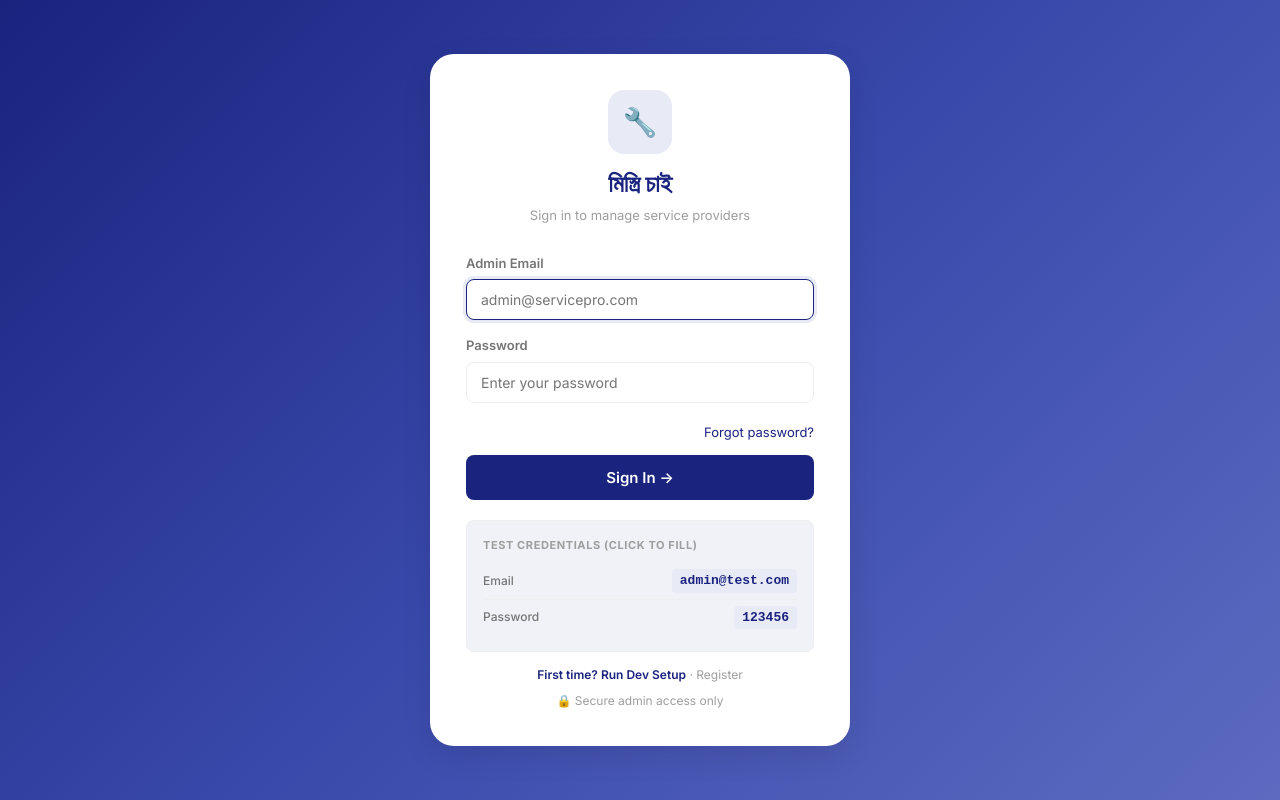
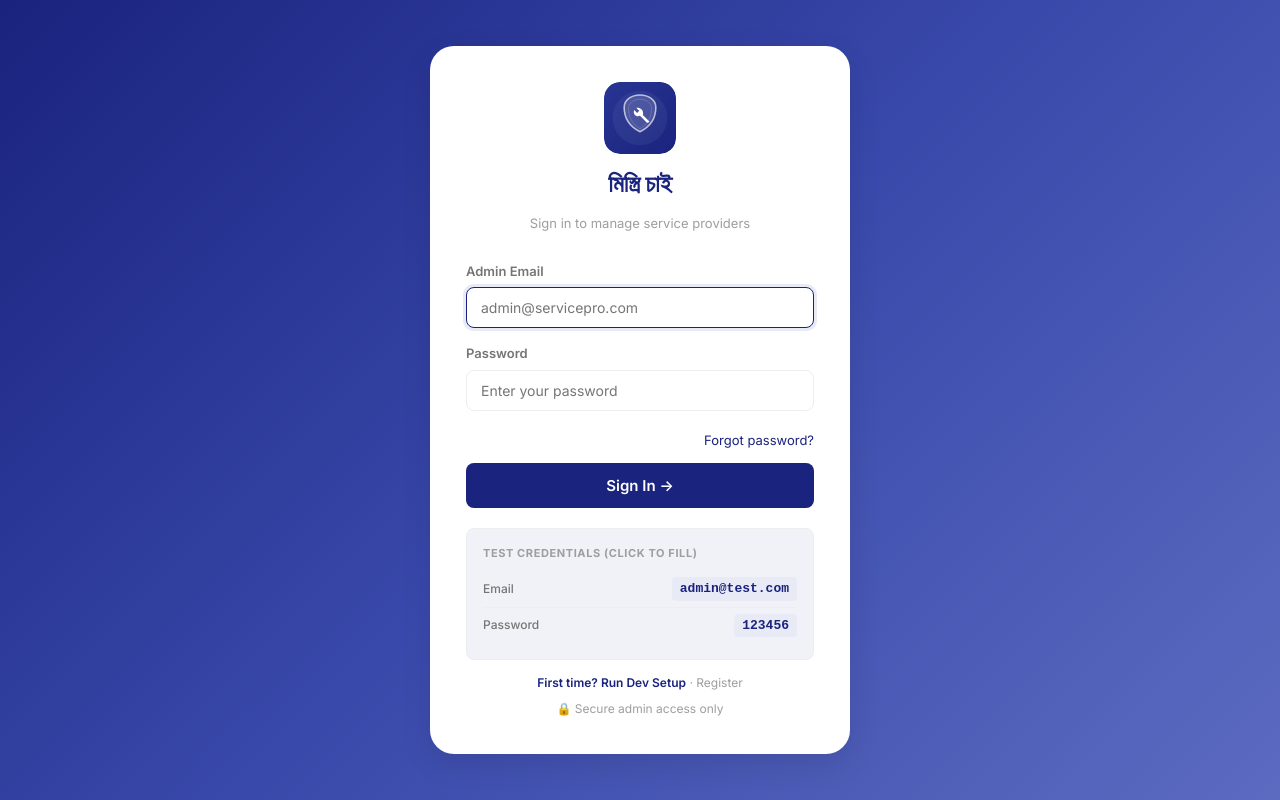
Before and after one commit to shapathbd1003-lab/admin-panel, a React (Vite) app: page /login in a window 1280 px wide. Built offline with nearby package versions, Linux system fonts and the light colour scheme; no server answers.

Commit message:
consistent app logo across all pages — shield+wrench matching Android icon

```diff
--- /dev/null
+++ b/src/components/AppLogo.jsx
@@ -0,0 +1,46 @@
+export default function AppLogo({ size = 72 }) {
+  return (
+    <svg
+      viewBox="0 0 100 100"
+      width={size}
+      height={size}
+      xmlns="http://www.w3.org/2000/svg"
+      style={{ flexShrink: 0, borderRadius: size * 0.22, display: 'block' }}
+    >
+      <defs>
+        <linearGradient id="logoBg" x1="0%" y1="0%" x2="100%" y2="100%">
+          <stop offset="0%" stopColor="#283593"/>
+          <stop offset="100%" stopColor="#1A237E"/>
+        </linearGradient>
+      </defs>
+
+      {/* Background */}
+      <rect width="100" height="100" rx="22" fill="url(#logoBg)"/>
+
+      {/* Subtle radial glow */}
+      <circle cx="50" cy="50" r="38" fill="rgba(255,255,255,0.05)"/>
+
+      {/* Shield outline */}
+      <path
+        d="M50,18 C62,18 72,25 72,35 C72,52 62,63 50,69 C38,63 28,52 28,35 C28,25 38,18 50,18 Z"
+        fill="rgba(255,255,255,0.15)"
+        stroke="rgba(255,255,255,0.65)"
+        strokeWidth="2.2"
+      />
+
+      {/* Inner shield ring */}
+      <path
+        d="M50,24 C59,24 66,29 66,37 C66,51 58,60 50,65 C42,60 34,51 34,37 C34,29 41,24 50,24 Z"
+        fill="none"
+        stroke="rgba(255,255,255,0.18)"
+        strokeWidth="1.2"
+      />
+
+      {/* White wrench */}
+      <path
+        d="M63,55 L54,46 C55,43 54,40 52,38 C50,36 47,35 45,36 L49,40 L46,43 L42,39 C41,41 41,44 43,46 C45,48 48,48 50,47 L59,56 C60,57 61,57 62,56 L63,55 C64,54 64,55 63,55 Z"
+        fill="white"
+      />
+    </svg>
+  )
+}
--- a/src/index.css
+++ b/src/index.css
@@ -378,17 +378,13 @@ img    { max-width: 100%; display: block; }
 .login-logo {
   text-align: center;
   margin-bottom: 28px;
+  display: flex;
+  flex-direction: column;
+  align-items: center;
+  gap: 12px;
 }
-.login-logo .logo-circle {
-  width: 64px; height: 64px;
-  background: var(--primary-container);
-  border-radius: 16px;
-  display: flex; align-items: center; justify-content: center;
-  font-size: 28px;
-  margin: 0 auto 12px;
-}
-.login-logo h1 { font-size: 24px; font-weight: 800; color: var(--primary); }
-.login-logo p  { font-size: 13px; color: var(--text-muted); margin-top: 4px; }
+.login-logo h1 { font-size: 24px; font-weight: 800; color: var(--primary); margin: 0; }
+.login-logo p  { font-size: 13px; color: var(--text-muted); margin: 0; }
 .form-group { margin-bottom: 16px; }
 .form-group label {
   display: block;
--- a/src/pages/ForgotPassword.jsx
+++ b/src/pages/ForgotPassword.jsx
@@ -2,6 +2,7 @@ import { useState } from 'react'
 import { sendPasswordResetEmail } from 'firebase/auth'
 import { Link } from 'react-router-dom'
 import { auth } from '../firebase/config'
+import AppLogo from '../components/AppLogo'
 
 export default function ForgotPassword() {
   const [email,   setEmail]   = useState('')
@@ -31,7 +32,7 @@ export default function ForgotPassword() {
       <div className="login-card">
 
         <div className="login-logo">
-          <div className="logo-circle">🔑</div>
+          <AppLogo size={72} />
           <h1>Reset Password</h1>
           <p>We'll send a reset link to your email</p>
         </div>
--- a/src/pages/Login.jsx
+++ b/src/pages/Login.jsx
@@ -2,6 +2,7 @@ import { useState } from 'react'
 import { signInWithEmailAndPassword } from 'firebase/auth'
 import { useNavigate, Link } from 'react-router-dom'
 import { auth } from '../firebase/config'
+import AppLogo from '../components/AppLogo'
 
 const ERROR_MESSAGES = {
   'auth/invalid-credential':       'Invalid email or password.',
@@ -47,7 +48,7 @@ export default function Login() {
       <div className="login-card">
 
         <div className="login-logo">
-          <div className="logo-circle">🔧</div>
+          <AppLogo size={72} />
           <h1>মিস্ত্রি চাই</h1>
           <p>Sign in to manage service providers</p>
         </div>
--- a/src/pages/Register.jsx
+++ b/src/pages/Register.jsx
@@ -3,6 +3,7 @@ import { createUserWithEmailAndPassword, updateProfile } from 'firebase/auth'
 import { doc, getDoc, updateDoc } from 'firebase/firestore'
 import { useNavigate, useSearchParams, Link } from 'react-router-dom'
 import { auth, db } from '../firebase/config'
+import AppLogo from '../components/AppLogo'
 
 const ADMIN_KEY = import.meta.env.VITE_ADMIN_REGISTER_KEY ?? ''
 
@@ -89,7 +90,7 @@ export default function Register() {
       <div className="login-page">
         <div className="login-card">
           <div className="login-logo">
-            <div className="logo-circle">⛔</div>
+            <AppLogo size={72} />
             <h1>Invalid Link</h1>
             <p>This invite link has expired or already been used.</p>
           </div>
@@ -118,7 +119,7 @@ export default function Register() {
       <div className="login-card" style={{ maxWidth: 440 }}>
 
         <div className="login-logo">
-          <div className="logo-circle">🔧</div>
+          <AppLogo size={72} />
           <h1>Create Admin Account</h1>
           <p>
             {inviteToken && inviteValid
--- a/src/pages/Setup.jsx
+++ b/src/pages/Setup.jsx
@@ -2,6 +2,7 @@ import { useState } from 'react'
 import { createUserWithEmailAndPassword, updateProfile } from 'firebase/auth'
 import { Link } from 'react-router-dom'
 import { auth } from '../firebase/config'
+import AppLogo from '../components/AppLogo'
 
 const ADMIN_EMAIL    = 'admin@test.com'
 const ADMIN_PASSWORD = '123456'
@@ -33,7 +34,7 @@ export default function Setup() {
       <div className="login-card" style={{ maxWidth: 420 }}>
 
         <div className="login-logo">
-          <div className="logo-circle">⚙️</div>
+          <AppLogo size={72} />
           <h1>Dev Setup</h1>
           <p>Create the default admin account for testing</p>
         </div>
```
